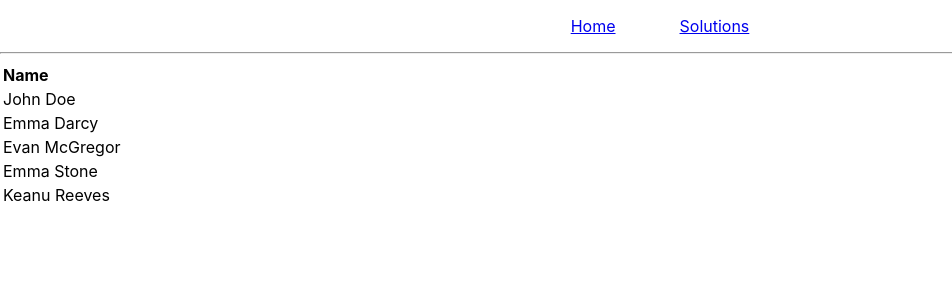
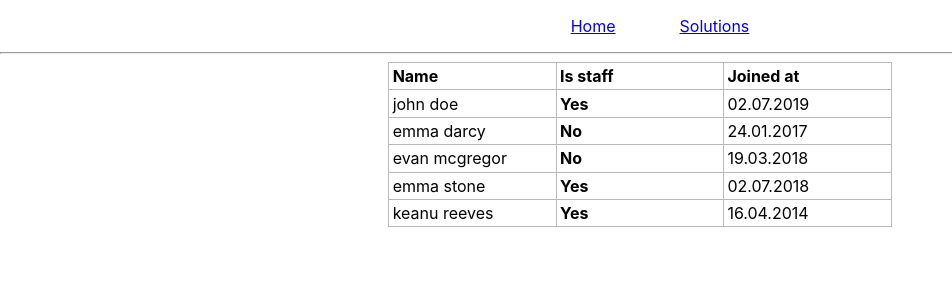
Before and after one commit to michalmytych/solvable-spa, a React (Create React App) app: page /home in a window 1280 px wide. Shown: the top 300 px of the page, without its empty margins (0-952 px from the left). Built offline with nearby package versions, Linux system fonts and the light colour scheme; sample sign-in values are in the browser's storage.

Commit message:
Add new columns to example data table & adjust styles

```diff
--- a/package.json
+++ b/package.json
@@ -11,6 +11,7 @@
     "js-cookie": "^3.0.1",
     "localforage": "^1.10.0",
     "match-sorter": "^6.3.1",
+    "moment": "^2.29.4",
     "react": "^18.2.0",
     "react-dom": "^18.2.0",
     "react-router-dom": "^6.4.1",
--- a/src/App.css
+++ b/src/App.css
@@ -41,3 +41,21 @@ ul > li {
   display: inline-block;
   margin: 0 2rem;
 }
+
+tr {
+  margin: 0;
+}
+
+table {
+  border-collapse: collapse;
+}
+
+th, td {
+  width: 10rem;
+  border: 1px solid rgb(184, 184, 184);
+  padding: 0.2rem;
+}
+
+table {
+  margin: 0 auto;
+}
--- a/src/components/molecules/Table.js
+++ b/src/components/molecules/Table.js
@@ -24,12 +24,16 @@ export default function Table({ dataFetch, tableAbstract }) {
   return (
     <div>
       <table>
-        <tbody style={{textAlign: 'left'}}>
+        <tbody style={{ textAlign: 'left' }}>
           <tr>
             {
               tableAbstract.structure.columns.map(column => {
                 return (
-                  <th><strong>{column.header}</strong></th>
+                  <th>
+                    <strong>
+                      {column.header}
+                    </strong>
+                  </th>
                 )
               })
             }
@@ -42,7 +46,7 @@ export default function Table({ dataFetch, tableAbstract }) {
                     tableAbstract.structure.columns.map(column => {
                       return (
                         <td>
-                          {row[column.key]}
+                          {column.fx ? column.fx(row[column.key]) : row[column.key]}
                         </td>
                       )
                     })
--- a/src/pages/Solutions/Problems.js
+++ b/src/pages/Solutions/Problems.js
@@ -1,6 +1,7 @@
 import React from 'react'
 import { BaseTable } from '../../components/molecules/Table'
 import Table from '../../components/molecules/Table'
+import Moment from 'moment'
 
 class ExampleTable extends BaseTable {
   constructor() {
@@ -19,6 +20,18 @@ class ExampleTable extends BaseTable {
           fx: (cell) => cell.toLowerCase(),
           onClick: (e) => e.target,
           onHover: (e) => e.target,
+        },
+        {
+          key: 'staff',
+          header: 'Is staff',
+          type: 'boolean',
+          fx: (cell) => cell ? <strong>Yes</strong> : <strong>No</strong>
+        },
+        {
+          key: 'created_at',
+          header: 'Joined at',
+          type: 'date',
+          fx: (cell) => Moment(cell).format('DD.MM.YYYY')
         }
       ]
     }
@@ -31,11 +44,11 @@ class ExampleTable extends BaseTable {
 
 const dataFetch = () => {
   return [
-    {name: 'John Doe', staff: true, created_at: '07-02-2019'},
-    {name: 'Emma Darcy', staff: false, created_at: '24-01-2017'},
-    {name: 'Evan McGregor', staff: false, created_at: '19-03-2018'},
-    {name: 'Emma Stone', staff: true, created_at: '02-07-2018'},
-    {name: 'Keanu Reeves', staff: true, created_at: '16-04-2014'},
+    { name: 'John Doe', staff: true, created_at: '07-02-2019' },
+    { name: 'Emma Darcy', staff: false, created_at: '01-24-2017' },
+    { name: 'Evan McGregor', staff: false, created_at: '03-19-2018' },
+    { name: 'Emma Stone', staff: true, created_at: '07-02-2018' },
+    { name: 'Keanu Reeves', staff: true, created_at: '04-16-2014' },
   ]
 }
 
```
Also changed, not shown: 1 other file (tests, documents, lock files or other folders).
